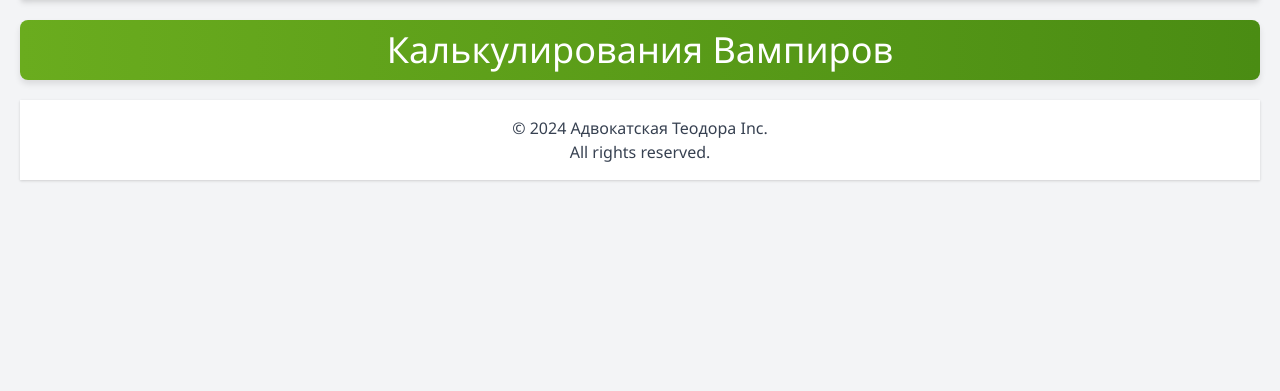
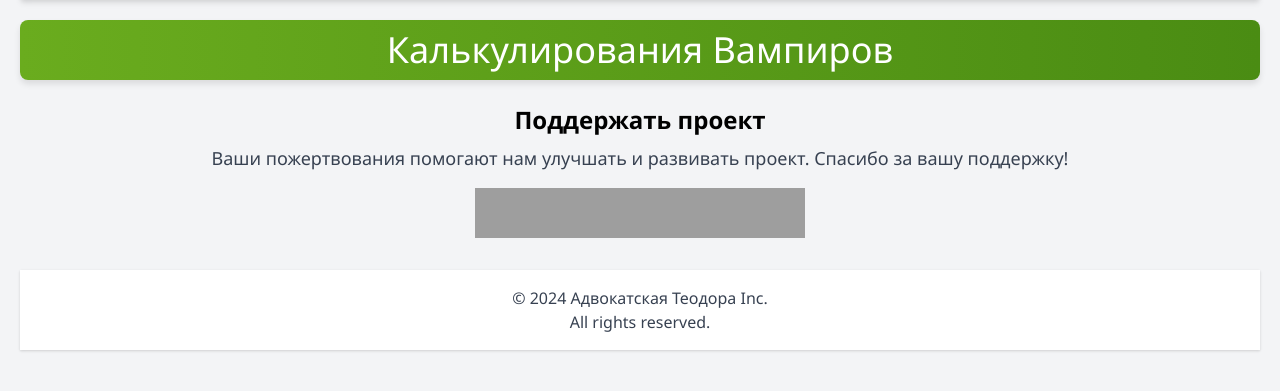
Before and after one commit to advokatb/vampire-resources-calculator, a Flask app: page / in a window 1280 px wide. Shown: the part 82-473 px from the top of the page. Run offline with Flask 3, Linux system fonts and the light colour scheme; some libraries are stand-ins or nearby versions; grey boxes are pictures that could not be loaded.

Commit message:
Donate buttom

```diff
--- a/templates/index.html
+++ b/templates/index.html
@@ -1,8 +1,14 @@
-<!-- templates/index.html -->
 {% extends "base.html" %}
 
 {% block title %}Attraction Calculator{% endblock %}
 
 {% block content %}
-<h1 class="text-4xl text-center">Калькулирования Вампиров</h1>
+<h1 class="text-4xl text-center mb-6">Калькулирования Вампиров</h1>
+<div class="text-center mb-8">
+    <h2 class="text-2xl font-semibold mb-2">Поддержать проект</h2>
+    <p class="text-lg text-gray-700 mb-4">Ваши пожертвования помогают нам улучшать и развивать проект. Спасибо за вашу поддержку!</p>
+    <div class="flex justify-center">
+        <iframe src="https://yoomoney.ru/quickpay/fundraise/button?billNumber=13K32E804MV.240626&" width="330" height="50" frameborder="0" allowtransparency="true" scrolling="no"></iframe>
+    </div>
+</div>
 {% endblock %}
```
